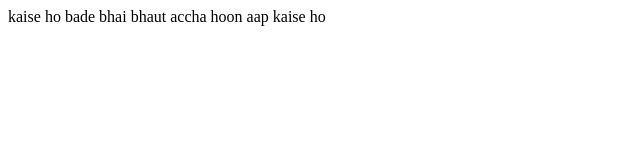
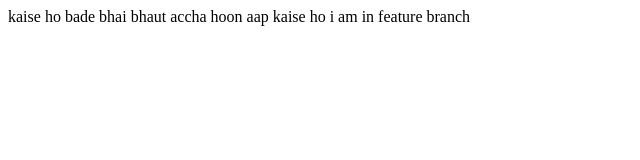
Before and after one commit to girdharisinghebix/LocaRepo, a plain HTML site: page index.html in a window 1280 px wide. Shown: the whole page, without its empty margins (0-640 px from the left). Drawn offline with Linux system fonts and the light colour scheme.

Commit message:
update in feature branch

```diff
--- a/index.html
+++ b/index.html
@@ -1,3 +1,4 @@
 <p>kaise ho bade bhai bhaut accha hoon
     aap kaise ho
+    i am in feature branch
 </p>
```
